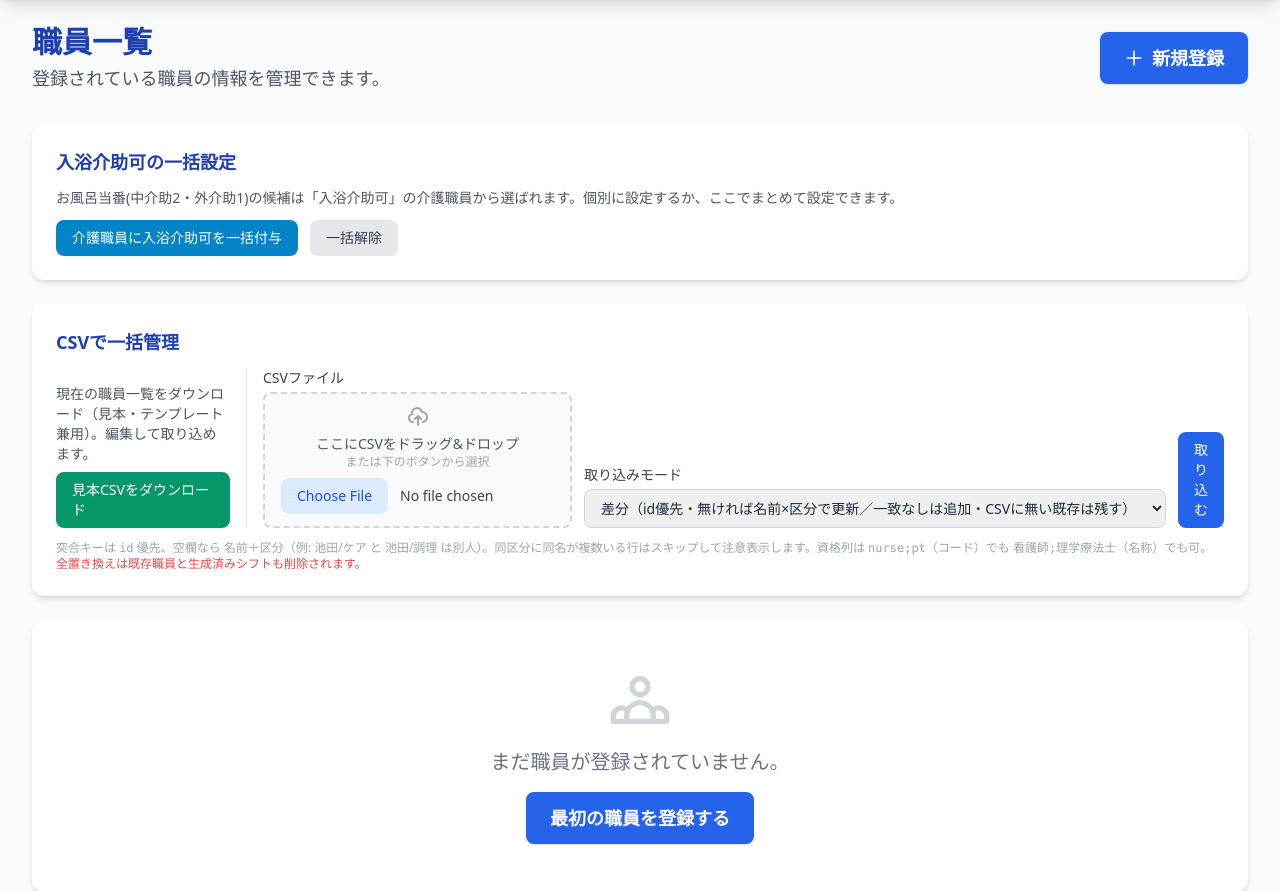
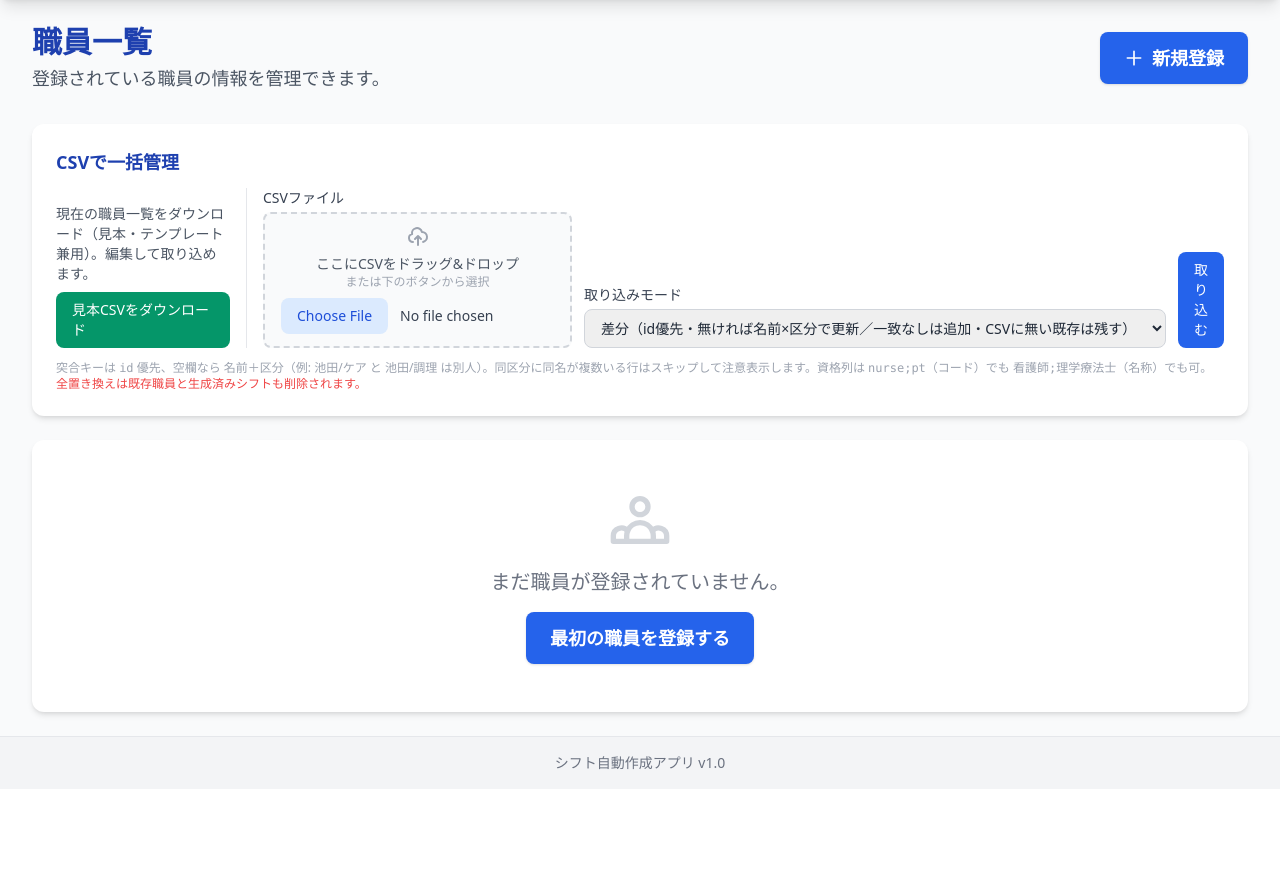
Before and after one commit to hinarisa5699-wq/shift-app-new, a Flask app: page /staff in a window 1280 px wide. Shown: the part 64-955 px from the top of the page. After the commit the page ends 834 px from the top, so only its background shows below. Run offline with Flask 3, Linux system fonts and the light colour scheme; the visitor is signed in with stand-in values (Sample User, id 1); data that the repository does not hold is empty; some libraries are stand-ins or nearby versions.

Commit message:
chore: 職員一覧ページから「入浴介助可の一括設定」UIを削除
一覧ページの一括付与／一括解除セクション(見出し・説明・ボタン)のみ除去。
バックエンド(staff_bulk_bath_assist)や個別の入浴介助可設定は変更しない。

Co-Authored-By: Claude Opus 4.8 (1M context) <noreply@anthropic.com>

```diff
--- a/templates/staff_list.html
+++ b/templates/staff_list.html
@@ -15,32 +15,6 @@
         </svg>
         新規登録
     </a>
-</div>
-
-<!-- 入浴介助可 一括設定 -->
-<div class="bg-white rounded-xl shadow-md p-6 mb-6">
-    <h2 class="text-lg font-bold text-primary-800 mb-3">入浴介助可の一括設定</h2>
-    <p class="text-sm text-gray-600 mb-3">お風呂当番(中介助2・外介助1)の候補は「入浴介助可」の介護職員から選ばれます。個別に設定するか、ここでまとめて設定できます。</p>
-    <div class="flex flex-wrap items-center gap-3">
-        <form action="{{ url_for('staff_bulk_bath_assist') }}" method="POST"
-              onsubmit="return confirm('すべての介護職員に『入浴介助可』を付与します。よろしいですか？');">
-            <input type="hidden" name="csrf_token" value="{{ csrf_token() }}">
-            <input type="hidden" name="enable" value="1">
-            <button type="submit"
-                    class="inline-flex items-center bg-sky-600 hover:bg-sky-700 text-white font-medium py-2 px-4 rounded-lg transition-colors text-sm">
-                介護職員に入浴介助可を一括付与
-            </button>
-        </form>
-        <form action="{{ url_for('staff_bulk_bath_assist') }}" method="POST"
-              onsubmit="return confirm('すべての介護職員の『入浴介助可』を解除します。よろしいですか？');">
-            <input type="hidden" name="csrf_token" value="{{ csrf_token() }}">
-            <input type="hidden" name="enable" value="0">
-            <button type="submit"
-                    class="inline-flex items-center bg-gray-200 hover:bg-gray-300 text-gray-700 font-medium py-2 px-4 rounded-lg transition-colors text-sm">
-                一括解除
-            </button>
-        </form>
-    </div>
 </div>
 
 <!-- CSV 一括管理 -->
```
